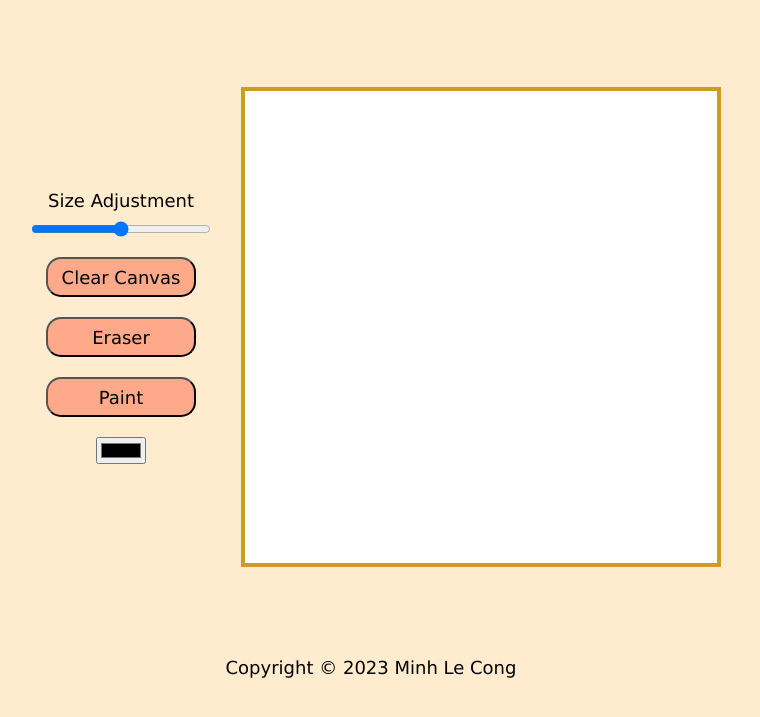
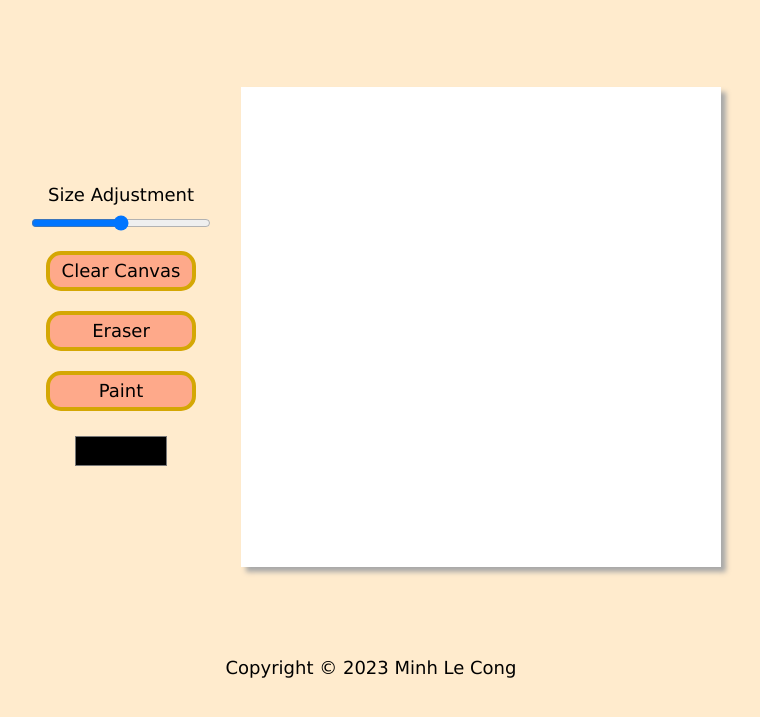
Before and after one commit to brianle169/etch-a-sketch, a plain HTML site: page index.html in a window 1280 px wide. Shown: the part 117-834 px from the top of the page, without its empty margins (269-1029 px from the left). Drawn offline with Linux system fonts and the light colour scheme.

Commit message:
Implement drawGrid function and define constant variables for sizes

```diff
--- a/script.js
+++ b/script.js
@@ -0,0 +1,24 @@
+let grid = document.getElementById("grid-container");
+const DEFAULT_CANVAS_COLOR = "#ffffff"; //white background
+const DEFAUTL_GRID_SIZE = 16; //16 cells per side;
+const modeSelected = false;
+const DEFAULT_GRID_CONTAINER_SIZE =
+   document.getElementById("grid-container").clientHeight; //pixels
+
+//Calculate cellsize
+let cellSize = function (gridSize) {
+   return DEFAULT_GRID_CONTAINER_SIZE / gridSize;
+};
+
+//Implement grid
+function drawGrid(size) {
+   for (let i = 0; i < size * size; i++) {
+      let cell = document.createElement("div");
+      cell.style.cssText = `width: ${cellSize(size)}px;
+      height: ${cellSize(size)}px;`;
+      //   cell.addEventListener("mouseenter", changeColor);
+      grid.appendChild(cell);
+   }
+}
+
+drawGrid(DEFAUTL_GRID_SIZE);
--- a/style.css
+++ b/style.css
@@ -44,9 +44,9 @@ main > #grid-container {
    display: flex;
    flex-direction: row;
    flex-wrap: wrap;
-   min-width: 480px;
-   height: 480px;
-   border: 4px solid rgb(205, 156, 34);
+   max-width: 480px;
+   min-height: 480px;
+   box-shadow: 5px 5px 5px #a8a8a8;
    background-color: #ffffff;
 }
 
@@ -62,9 +62,15 @@ main > #modes-container {
 
 button {
    background-color: rgb(254, 169, 138);
+   border: 4px solid #d4a704;
    height: 40px;
    min-width: 150px;
    border-radius: 15px;
+}
+
+button:hover {
+   transform: scale(1.1);
+   box-shadow: 5px 5px 5px #a8a8a8;
 }
 
 .buttonPressed {
@@ -80,7 +86,14 @@ button {
    row-gap: 10px;
 }
 
-#slider-container #size-slider {
+input[type="range"] {
+   margin: 0;
    width: 180px;
-   margin: 0;
 }
+
+input[type="color"] {
+   width: 100px;
+   height: 40px;
+   background-color: blanchedalmond;
+   border: none;
+}
```
